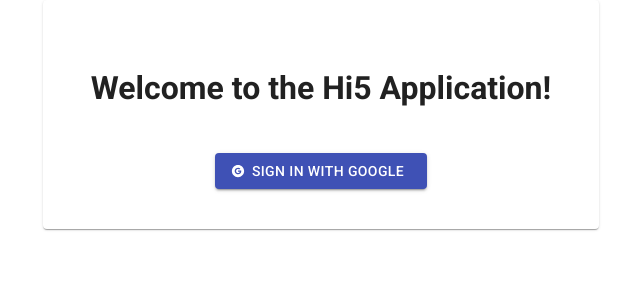
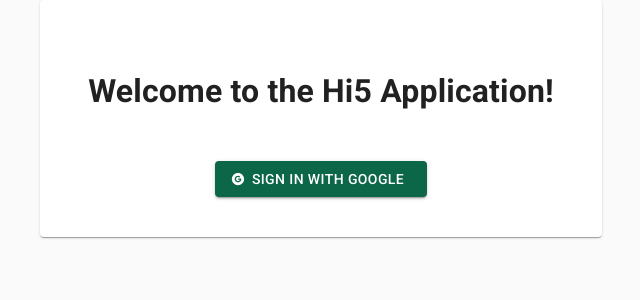
Before and after one commit to bowmanmc/hi5, a Next.js app: page / in a window 1280 px wide. Shown: the top 300 px of the page, without its empty margins (319-959 px from the left). Built offline with nearby package versions, Linux system fonts and the light colour scheme; no server answers; the database is empty.

Commit message:
fix fab button

```diff
--- /dev/null
+++ b/lib/theme.js
@@ -0,0 +1,20 @@
+import { createMuiTheme, responsiveFontSizes } from '@material-ui/core/styles';
+
+const palette = {
+    primary: {
+        light: '#459675',
+        main: '#0c6749',
+        dark: '#003b21',
+        contrastText: '#ffffff',
+    },
+    secondary: {
+        light: '#45646f',
+        main: '#1a3a44',
+        dark: '#00151d',
+        contrastText: '#ffffff',
+    },
+};
+
+const theme = responsiveFontSizes(createMuiTheme({ palette }));
+
+export default theme;
--- a/pages/_app.js
+++ b/pages/_app.js
@@ -1,11 +1,15 @@
 import { Provider } from 'next-auth/client';
+import { ThemeProvider } from '@material-ui/core/styles';
 
+import theme from '../lib/theme';
 
 function Hi5({ Component, pageProps }) {
     return (
-        <Provider session={pageProps.session}>
-            <Component {...pageProps} />
-        </Provider>
+        <ThemeProvider theme={theme}>
+            <Provider session={pageProps.session}>
+                <Component {...pageProps} />
+            </Provider>
+        </ThemeProvider>
     );
 };
 
--- a/pages/_document.js
+++ b/pages/_document.js
@@ -1,8 +1,9 @@
 import Document, { Html, Head, Main, NextScript } from 'next/document';
+import { CssBaseline } from '@material-ui/core';
 import { ServerStyleSheets } from '@material-ui/styles';
-import { createMuiTheme, responsiveFontSizes } from '@material-ui/core/styles';
 
-const theme = responsiveFontSizes(createMuiTheme());
+import theme from '../lib/theme';
+
 
 // Fixes SSR with Material UI styles - https://developerhandbook.com/react/how-to-set-up-nextjs-material-ui/
 class MyDocument extends Document {
@@ -11,18 +12,9 @@
             <Html>
                 <Head>
                     <meta charSet="utf-8" />
-                    <meta
-                        name="viewport"
-                        content="minimum-scale=1, initial-scale=1, width=device-width, shrink-to-fit=no"
-                    />
-                    <meta
-                        name="theme-color"
-                        content={theme.palette.primary.main}
-                    />
-                    <link
-                        rel="stylesheet"
-                        href="https://fonts.googleapis.com/css?family=Roboto:300,400,500,700|Roboto+Slab:400,700|Material+Icons"
-                    />
+                    <meta name="viewport" content="minimum-scale=1, initial-scale=1, width=device-width, shrink-to-fit=no" />
+                    <meta name="theme-color" content={theme.palette.primary.main} />
+                    <link rel="stylesheet" href="https://fonts.googleapis.com/css?family=Roboto:300,400,500,700&display=swap" />
                     <style jsx global>
                         {`
                         html,
@@ -36,8 +28,7 @@
                             box-sizing: border-box;
                         }
                         body {
-                                font-family: 'Roboto', 'Helvetica', 'Arial',
-                                    sans-serif;
+                            font-family: 'Roboto', 'Helvetica', 'Arial', sans-serif;
                             font-size: 1rem;
                             margin: 0;
                         }
@@ -45,6 +36,7 @@
                     </style>
                 </Head>
                 <body>
+                    <CssBaseline />
                     <Main />
                     <NextScript />
                 </body>
--- a/pages/draft.js
+++ b/pages/draft.js
@@ -1,10 +1,9 @@
 import { useState } from 'react';
-import { useRouter } from 'next/router'
+import { useRouter } from 'next/router';
 import { useSession } from 'next-auth/client';
 import { GiHighFive } from 'react-icons/gi';
 
 import { Button } from '@material-ui/core';
-import { CssBaseline } from '@material-ui/core';
 import { FormControl } from '@material-ui/core';
 import { InputLabel } from '@material-ui/core';
 import { MenuItem } from '@material-ui/core';
@@ -77,7 +76,6 @@
 
       return (
         <>
-            <CssBaseline />
             <Navbar />
             <div className={styles.DraftPage}>
                 <h1>Give a Friend a Hi5!</h1>
--- a/pages/index.js
+++ b/pages/index.js
@@ -1,6 +1,7 @@
 import { Fab } from '@material-ui/core';
 import { makeStyles } from '@material-ui/core/styles';
 import { MdAdd } from 'react-icons/md';
+import { useRouter } from 'next/router'
 import { useSession } from 'next-auth/client';
 
 import Feed from '../components/feed';
@@ -22,11 +23,15 @@
     }
     const styles = useStyles();
 
+    const router = useRouter();
+
     return (
         <>
             <Navbar />
-            <Feed items={props.feed} user={session?.user} />
-            <Fab href="/draft" className={styles.fab} color="primary" aria-label="Give a Hi5!">
+            <Feed items={props.feed} />
+            <Fab className={styles.fab} color="primary" aria-label="Give a Hi5!" onClick={() => {
+                router.push('/draft');
+            }}>
                 <MdAdd />
             </Fab>
         </>
```
Lines whose indentation alone changed are shown as unchanged.
